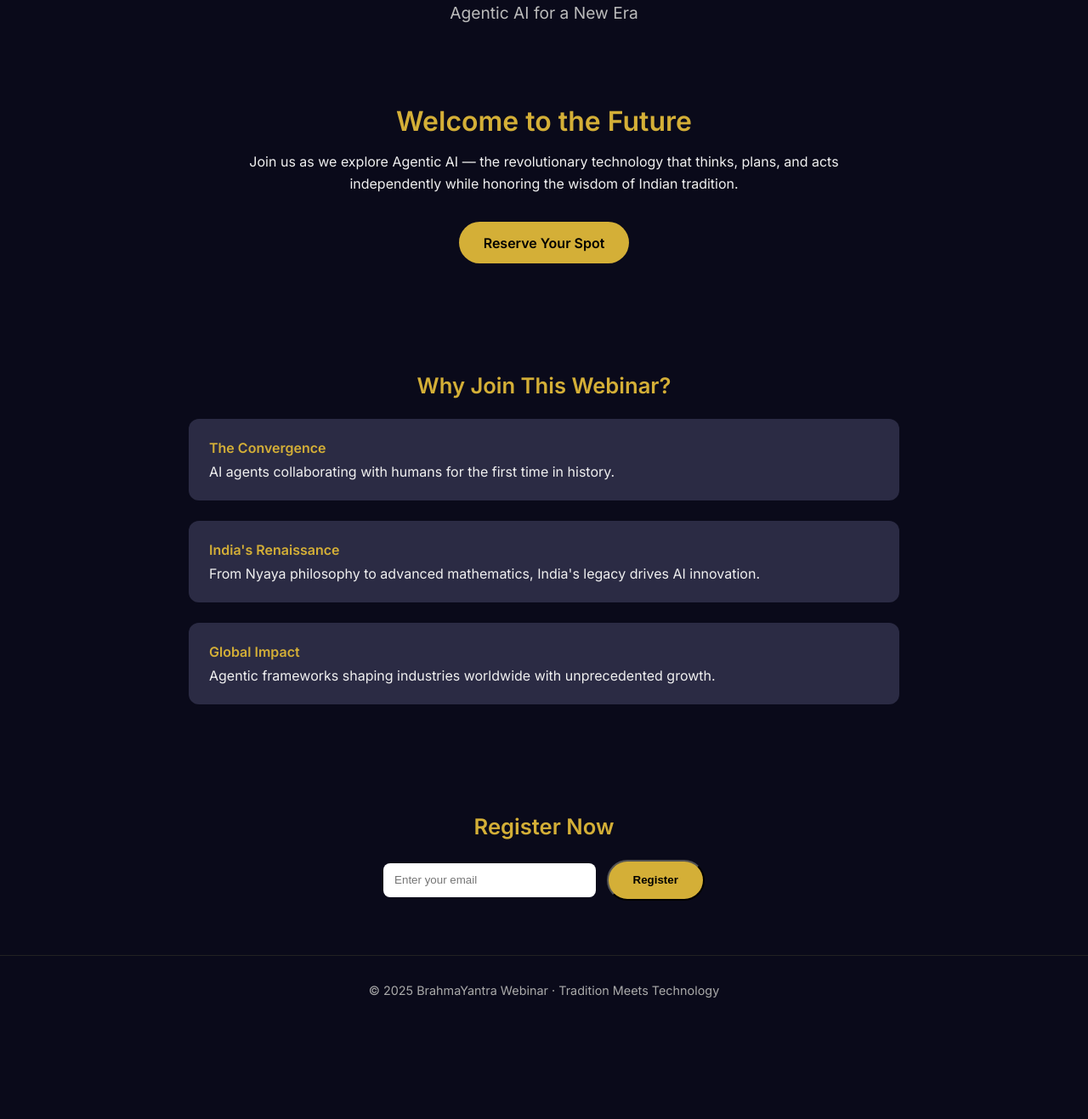
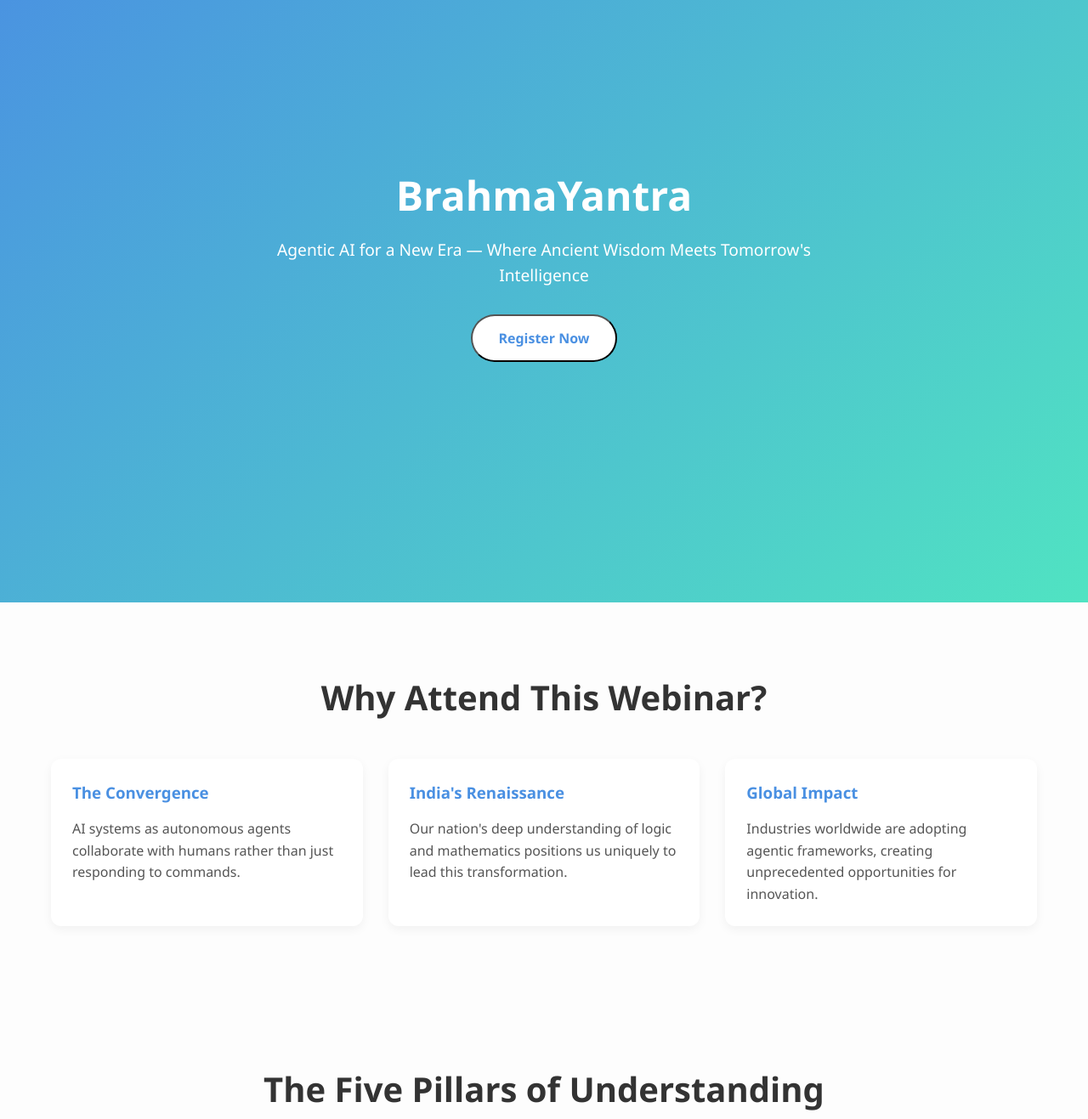
Before and after one commit to minakshir154-ops/bramayantra, a plain HTML site: page index.html in a window 1280 px wide. Shown: the part 91-1408 px from the top of the page at 85% size. Before the commit the page ends 1297 px from the top, so only its background shows below. Drawn offline with Linux system fonts and the light colour scheme.

Commit message:
Update index.html

```diff
--- a/index.html
+++ b/index.html
@@ -4,192 +4,218 @@
 <meta charset="UTF-8">
 <meta name="viewport" content="width=device-width, initial-scale=1.0">
 <title>BrahmaYantra Webinar</title>
-  <link href="https://fonts.googleapis.com/css2?family=Cinzel:wght@600&family=Inter:wght@300;400;600&display=swap" rel="stylesheet">
 <style>
-    :root {
-      --bg: #0a0a1a;
-      --primary: #d4af37;
-      --secondary: #2b2b44;
-      --text: #f0f0f0;
+    /* General Reset */
+    * {
+        margin: 0;
+        padding: 0;
+        box-sizing: border-box;
+        font-family: 'Segoe UI', Tahoma, Geneva, Verdana, sans-serif;
     }
 
-    * { box-sizing: border-box; margin: 0; padding: 0; }
     body {
-      font-family: "Inter", sans-serif;
-      background: var(--bg);
-      color: var(--text);
-      overflow-x: hidden;
-      scroll-behavior: smooth;
+        line-height: 1.6;
+        color: #1a1a1a;
+        background: #fdfdfd;
     }
 
+    a {
+        text-decoration: none;
+        color: inherit;
+    }
+
+    /* Hero Section */
     header {
-      padding: 2rem;
+        background: linear-gradient(135deg, #4a90e2, #50e3c2);
+        color: white;
+        height: 100vh;
+        display: flex;
+        flex-direction: column;
+        justify-content: center;
+        align-items: center;
         text-align: center;
-      animation: fadeInDown 1.2s ease;
+        padding: 0 20px;
+        animation: fadeIn 2s ease-in;
     }
+
     header h1 {
-      font-family: "Cinzel", serif;
-      font-size: 2.5rem;
-      color: var(--primary);
-      margin-bottom: 0.5rem;
+        font-size: 3rem;
+        margin-bottom: 10px;
+        font-weight: 700;
     }
+
     header p {
         font-size: 1.2rem;
-      color: #bbb;
+        max-width: 700px;
+        margin-bottom: 30px;
     }
 
-    .hero {
-      text-align: center;
-      padding: 4rem 2rem;
-      animation: fadeIn 1.5s ease;
-    }
-    .hero h2 {
-      font-size: 2rem;
-      margin-bottom: 1rem;
-      color: var(--primary);
-    }
-    .hero p {
-      max-width: 700px;
-      margin: 0 auto 2rem;
-      line-height: 1.6;
-    }
-    .btn {
-      display: inline-block;
-      padding: 0.9rem 1.8rem;
-      border-radius: 30px;
-      background: var(--primary);
-      color: #000;
+    .cta-button {
+        background: #fff;
+        color: #4a90e2;
+        padding: 15px 30px;
+        font-size: 1rem;
+        border-radius: 50px;
         font-weight: 600;
-      text-decoration: none;
-      transition: transform 0.3s, box-shadow 0.3s;
-    }
-    .btn:hover {
-      transform: translateY(-4px);
-      box-shadow: 0 8px 20px rgba(212,175,55,0.4);
+        transition: 0.3s;
+        cursor: pointer;
     }
 
+    .cta-button:hover {
+        background: #e0f7fa;
+    }
+
+    /* Sections */
     section {
-      padding: 4rem 2rem;
-      max-width: 900px;
+        padding: 80px 20px;
+        max-width: 1200px;
         margin: auto;
     }
-    section h3 {
+
+    section h2 {
         text-align: center;
-      color: var(--primary);
-      margin-bottom: 1.5rem;
-      font-size: 1.6rem;
-    }
-    .grid {
-      display: grid;
-      gap: 1.5rem;
-    }
-    .card {
-      background: var(--secondary);
-      padding: 1.5rem;
-      border-radius: 12px;
-      transition: transform 0.4s, background 0.4s;
-      opacity: 0;
-      transform: translateY(30px);
-    }
-    .card.visible {
-      opacity: 1;
-      transform: translateY(0);
-    }
-    .card:hover {
-      transform: translateY(-6px);
-      background: #353557;
-    }
-    .card h4 {
-      margin-bottom: 0.5rem;
-      color: var(--primary);
+        font-size: 2.5rem;
+        margin-bottom: 40px;
+        color: #333;
     }
 
+    .pillars, .industries {
+        display: grid;
+        grid-template-columns: repeat(auto-fit, minmax(280px, 1fr));
+        gap: 30px;
+    }
+
+    .card {
+        background: white;
+        padding: 25px;
+        border-radius: 12px;
+        box-shadow: 0 4px 12px rgba(0,0,0,0.05);
+        transition: transform 0.3s;
+    }
+
+    .card:hover {
+        transform: translateY(-10px);
+    }
+
+    .card h3 {
+        margin-bottom: 15px;
+        color: #4a90e2;
+    }
+
+    .card p {
+        color: #555;
+    }
+
+    /* Footer */
     footer {
+        background: #1a1a1a;
+        color: white;
         text-align: center;
-      padding: 2rem;
-      font-size: 0.9rem;
-      color: #aaa;
-      border-top: 1px solid #222;
+        padding: 40px 20px;
     }
 
     /* Animations */
     @keyframes fadeIn {
-      from {opacity:0; transform:translateY(30px);}
-      to {opacity:1; transform:translateY(0);}
-    }
-    @keyframes fadeInDown {
-      from {opacity:0; transform:translateY(-30px);}
-      to {opacity:1; transform:translateY(0);}
+        from {opacity: 0;}
+        to {opacity: 1;}
     }
 </style>
 </head>
 <body>
 
+<!-- Hero Section -->
 <header>
     <h1>BrahmaYantra</h1>
-    <p>Agentic AI for a New Era</p>
+    <p>Agentic AI for a New Era — Where Ancient Wisdom Meets Tomorrow's Intelligence</p>
+    <button class="cta-button" onclick="scrollToSection('register')">Register Now</button>
 </header>
 
-  <section class="hero">
-    <h2>Welcome to the Future</h2>
-    <p>
-      Join us as we explore Agentic AI — the revolutionary technology that thinks, plans,
-      and acts independently while honoring the wisdom of Indian tradition.
-    </p>
-    <a href="#register" class="btn">Reserve Your Spot</a>
-  </section>
-
-  <section>
-    <h3>Why Join This Webinar?</h3>
-    <div class="grid">
+<!-- Why Attend Section -->
+<section id="why">
+    <h2>Why Attend This Webinar?</h2>
+    <div class="pillars">
         <div class="card">
-        <h4>The Convergence</h4>
-        <p>AI agents collaborating with humans for the first time in history.</p>
+            <h3>The Convergence</h3>
+            <p>AI systems as autonomous agents collaborate with humans rather than just responding to commands.</p>
         </div>
         <div class="card">
-        <h4>India's Renaissance</h4>
-        <p>From Nyaya philosophy to advanced mathematics, India's legacy drives AI innovation.</p>
+            <h3>India's Renaissance</h3>
+            <p>Our nation's deep understanding of logic and mathematics positions us uniquely to lead this transformation.</p>
         </div>
         <div class="card">
-        <h4>Global Impact</h4>
-        <p>Agentic frameworks shaping industries worldwide with unprecedented growth.</p>
+            <h3>Global Impact</h3>
+            <p>Industries worldwide are adopting agentic frameworks, creating unprecedented opportunities for innovation.</p>
         </div>
     </div>
 </section>
 
-  <section id="register">
-    <h3>Register Now</h3>
-    <form onsubmit="return registerUser(event)" style="text-align:center;">
-      <input type="email" id="email" placeholder="Enter your email" required
-             style="padding:0.8rem; border-radius:8px; border:none; width:250px; margin-right:0.5rem;">
-      <button type="submit" class="btn">Register</button>
-    </form>
+<!-- Five Pillars Section -->
+<section id="pillars">
+    <h2>The Five Pillars of Understanding</h2>
+    <div class="pillars">
+        <div class="card">
+            <h3>What is Agentic AI?</h3>
+            <p>AI systems that act as intelligent agents, making autonomous decisions beyond simple responses.</p>
+        </div>
+        <div class="card">
+            <h3>Why Does It Matter?</h3>
+            <p>Solves information overload, automates tasks, and scales human creativity across industries.</p>
+        </div>
+        <div class="card">
+            <h3>How Does It Work?</h3>
+            <p>Combines large language models with memory, reasoning, and practical tools for real-world action.</p>
+        </div>
+        <div class="card">
+            <h3>When Will We See It?</h3>
+            <p>Already transforming businesses, with a golden decade of adoption spanning 2025-2030.</p>
+        </div>
+        <div class="card">
+            <h3>Where Is It Applied?</h3>
+            <p>Healthcare, finance, education, agriculture, and cultural heritage preservation across the globe.</p>
+        </div>
+    </div>
 </section>
 
+<!-- Industries Section -->
+<section id="industries">
+    <h2>Transforming Industries Today</h2>
+    <div class="industries">
+        <div class="card">
+            <h3>Healthcare</h3>
+            <p>AI doctors providing diagnostics, personalized treatments, and 24/7 monitoring.</p>
+        </div>
+        <div class="card">
+            <h3>Education</h3>
+            <p>Personalized AI tutors adapting to each student's learning style and pace.</p>
+        </div>
+        <div class="card">
+            <h3>Smart Agriculture</h3>
+            <p>Intelligent crop monitoring and data-driven farming decisions for sustainability.</p>
+        </div>
+        <div class="card">
+            <h3>Cultural Heritage</h3>
+            <p>Preserving Sanskrit texts, temple geometry, and traditional arts via AI-powered systems.</p>
+        </div>
+    </div>
+</section>
+
+<!-- Registration Section -->
+<section id="register">
+    <h2>Register Now</h2>
+    <p style="text-align:center; margin-bottom:30px;">Be part of the BrahmaYantra movement and shape the future where tradition meets technology.</p>
+    <div style="display:flex; justify-content:center;">
+        <button class="cta-button" onclick="alert('Registration successful!')">Join the Webinar</button>
+    </div>
+</section>
+
+<!-- Footer -->
 <footer>
-    © 2025 BrahmaYantra Webinar · Tradition Meets Technology
+    &copy; 2025 BrahmaYantra. All Rights Reserved.
 </footer>
 
 <script>
-    // Reveal cards on scroll
-    const cards = document.querySelectorAll('.card');
-    const observer = new IntersectionObserver(entries => {
-      entries.forEach(entry => {
-        if(entry.isIntersecting) {
-          entry.target.classList.add('visible');
-          observer.unobserve(entry.target);
-        }
-      });
-    }, { threshold: 0.2 });
-    cards.forEach(card => observer.observe(card));
-
-    // Fake register action
-    function registerUser(e){
-      e.preventDefault();
-      const email = document.getElementById('email').value;
-      alert("Thank you for registering! We'll send details to: " + email);
-      document.getElementById('email').value = "";
-      return false;
+    function scrollToSection(sectionId) {
+        document.getElementById(sectionId).scrollIntoView({ behavior: 'smooth' });
     }
 </script>
 
```
Lines whose indentation alone changed are shown as unchanged.
